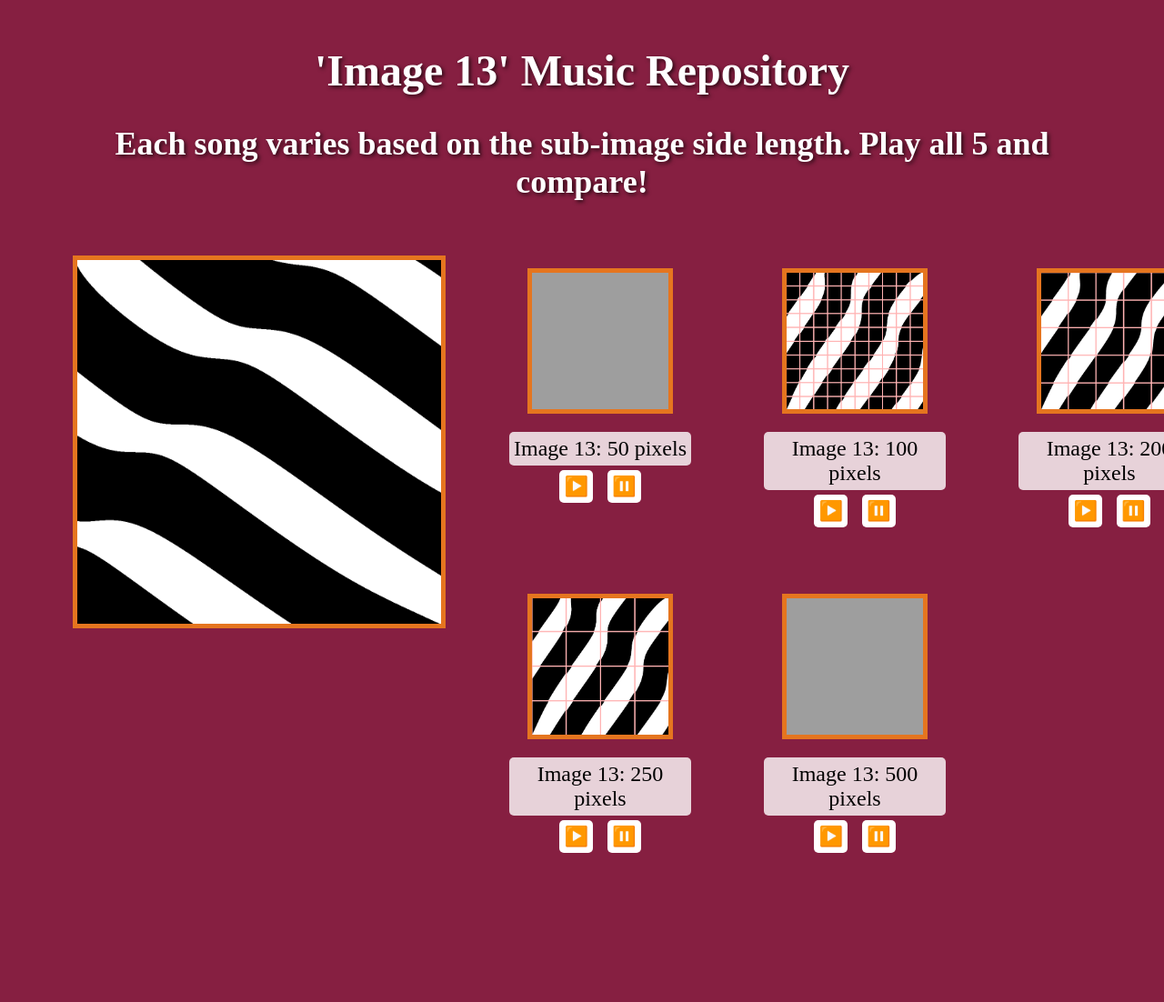
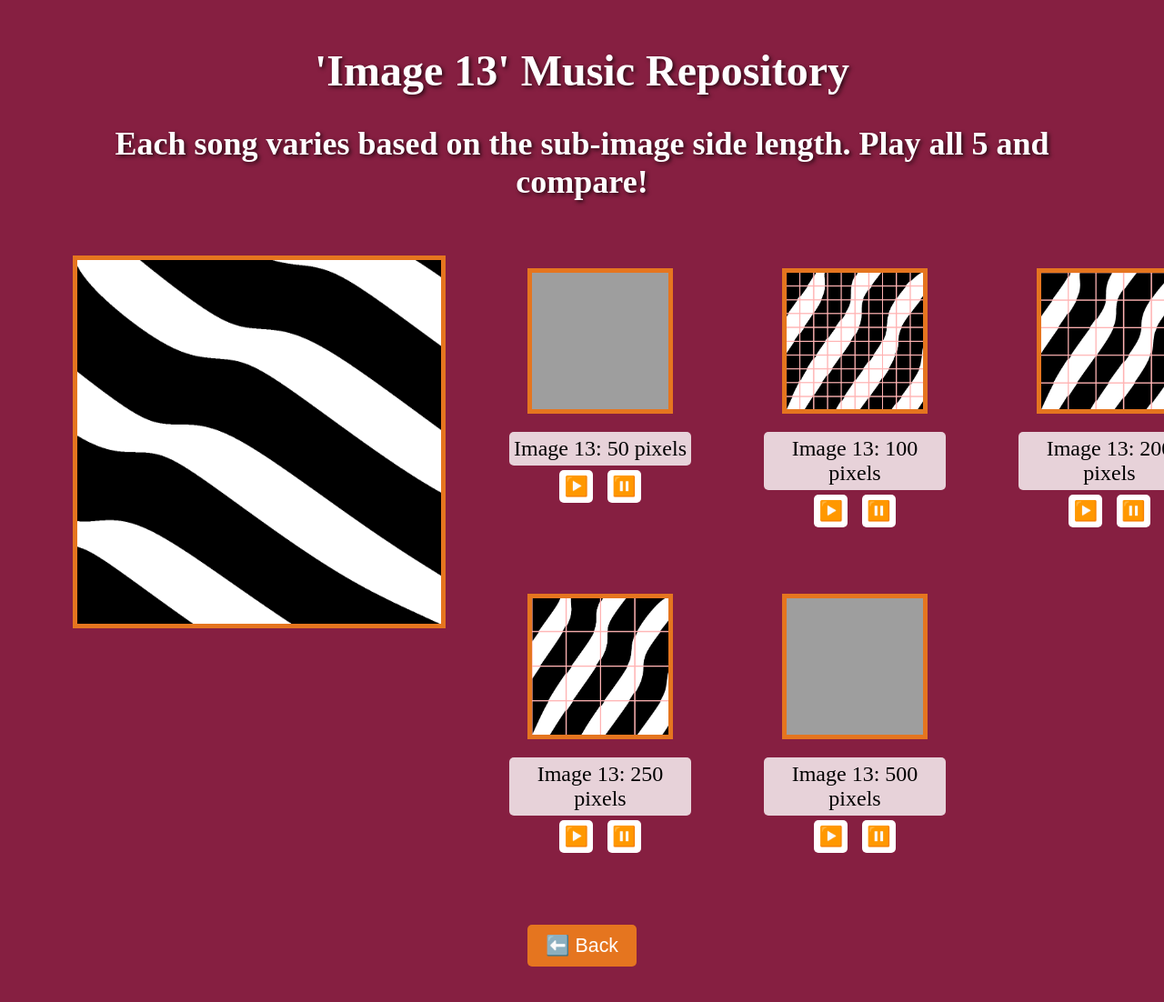
Before and after one commit to Astro-Lab-VT/shapetomusic, a plain HTML site: page image_13.html in a window 1280 px wide. Shown: the top 1102 px of the page at 91% size. Before the commit the page ends 1017 px from the top, so only its background shows below. Drawn offline with Linux system fonts and the light colour scheme; grey boxes are pictures that could not be loaded.

Commit message:
Update image_13.html with back button

```diff
--- a/image_13.html
+++ b/image_13.html
@@ -84,6 +84,7 @@
             <button onclick="stopAudio()">⏸️</button>
         </figure>
     </div>
+    <button onclick="window.location.href='image_based_approach.html'" style="margin-top: 50px; padding: 10px 20px; font-size: 16pt; background-color: #E5751F; color: white; border-radius: 5px; cursor: pointer;">⬅️ Back</button>
 
     <script>
         var currentAudio = null;
```
